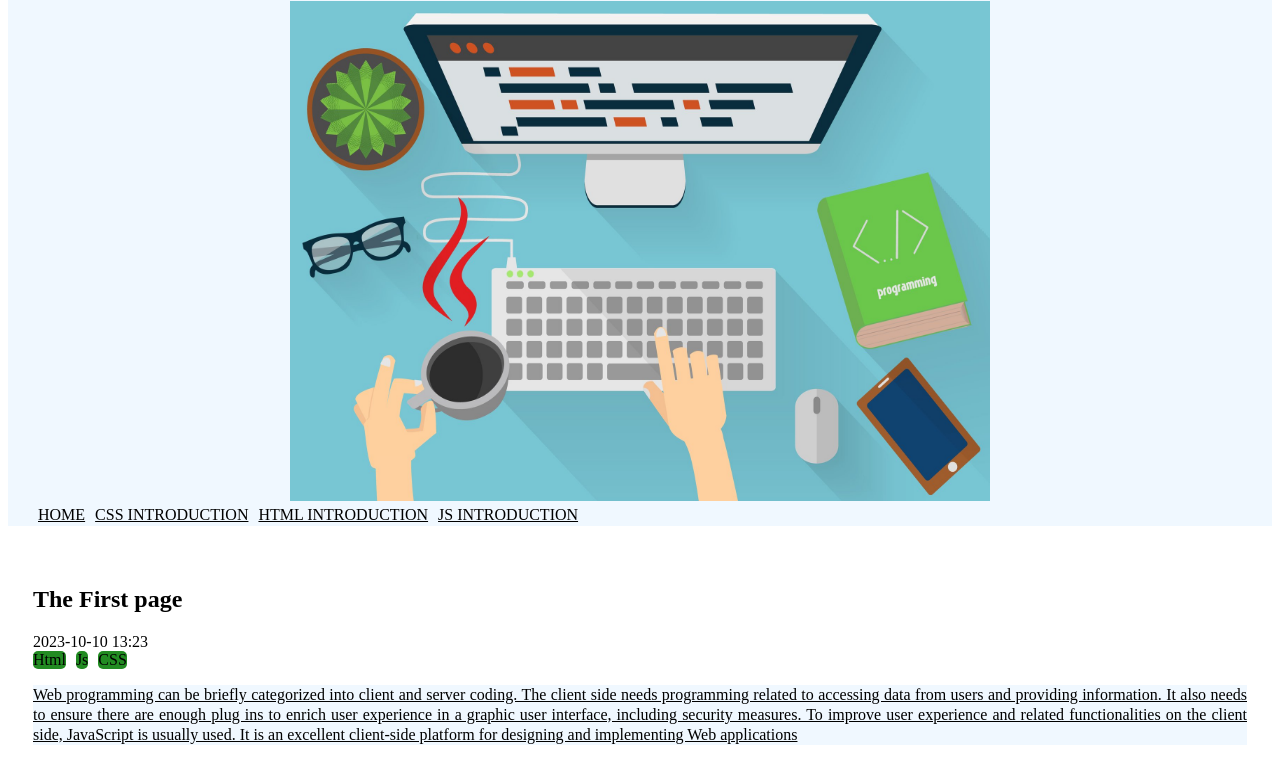
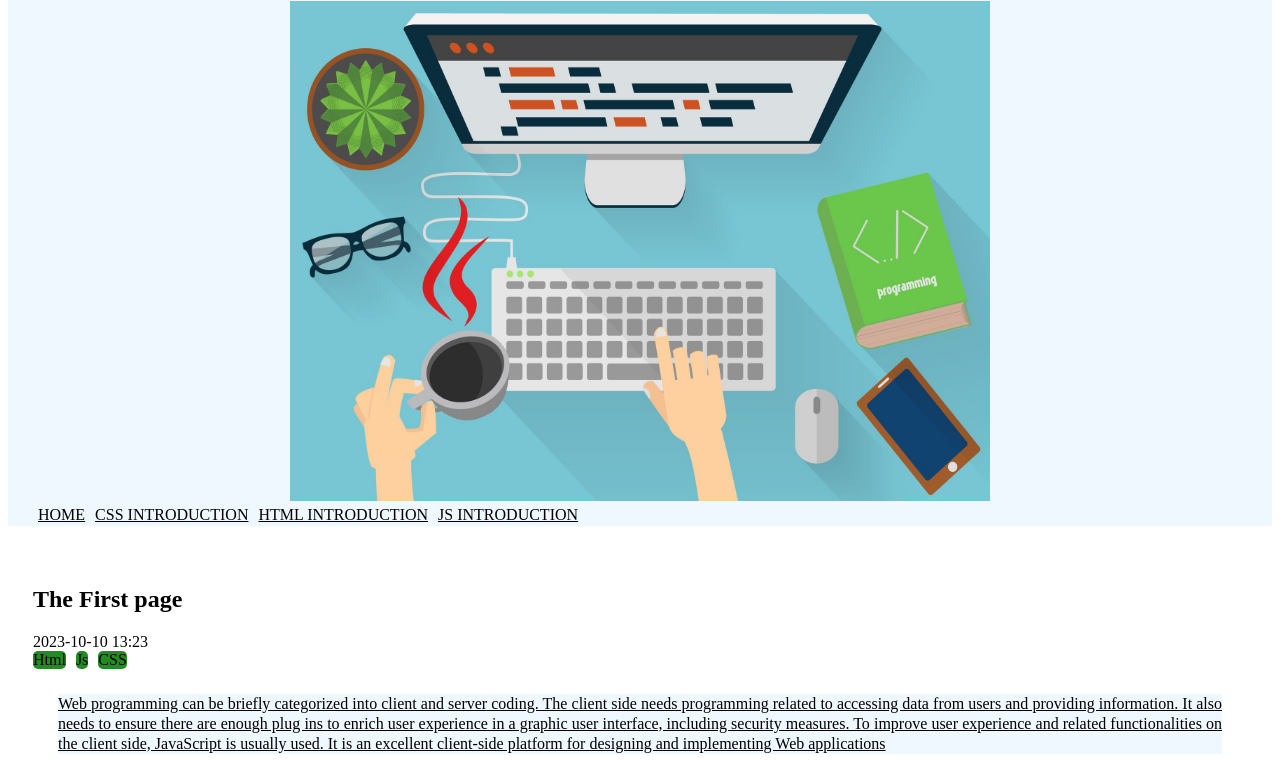
Before and after one commit to Lorandoff/HtmlProject, a plain HTML site: page index.html in a window 1280 px wide. Shown: the part 112-872 px from the top of the page. Drawn offline with Linux system fonts and the light colour scheme.

Commit message:
Add new style to the p

```diff
--- a/style.css
+++ b/style.css
@@ -10,6 +10,10 @@ header{
     padding: 0px;
     margin: 0px;
     overflow: hidden;
+}
+p{
+    text-align: justify;
+    margin: 25px;
 }
 nav{
     position: unset;
```
